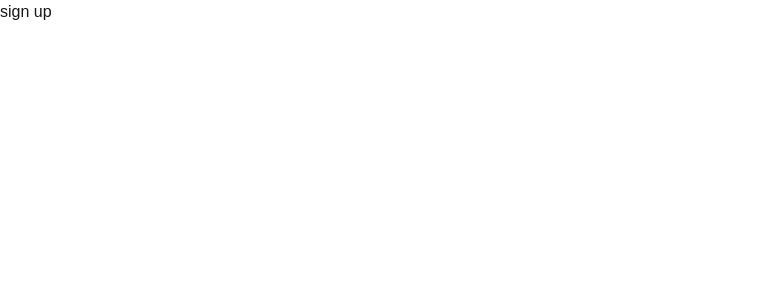
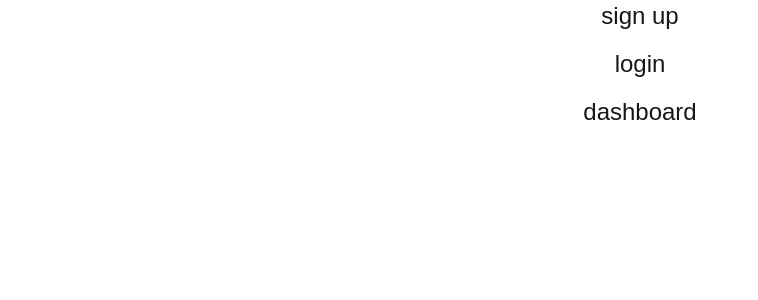
Before and after one commit to khashayarmobarez/authentication-api-and-front-training, a Next.js app: page / in a window 1280 px wide. Shown: the top 300 px of the page, without its empty margins (0-758 px from the left). Built offline with nearby package versions, Linux system fonts and the light colour scheme.

Commit message:
refactor sign-up API and enhance home page with navigation buttons; add dashboard page

```diff
--- /dev/null
+++ b/pages/dashboard/index.js
@@ -0,0 +1,11 @@
+import React from 'react';
+
+const Dashboard = () => {
+    return (
+        <div>
+            Dashboard
+        </div>
+    );
+};
+
+export default Dashboard;
--- a/pages/index.js
+++ b/pages/index.js
@@ -3,9 +3,15 @@ import Link from "next/link";
 
 export default function Home() {
   return (
-    <div>
+    <div className="flex flex-col gap-y-4 text-2xl">
       <button>
         <Link href='/signUp'>sign up</Link>
+      </button>
+      <button>
+        <Link href='/login'>login</Link>
+      </button>
+      <button>
+        <Link href='/dashboard'>dashboard</Link>
       </button>
     </div>
   );
```
Also changed, not shown: pages/api/auth/signUp.js (line endings or trailing spaces).
